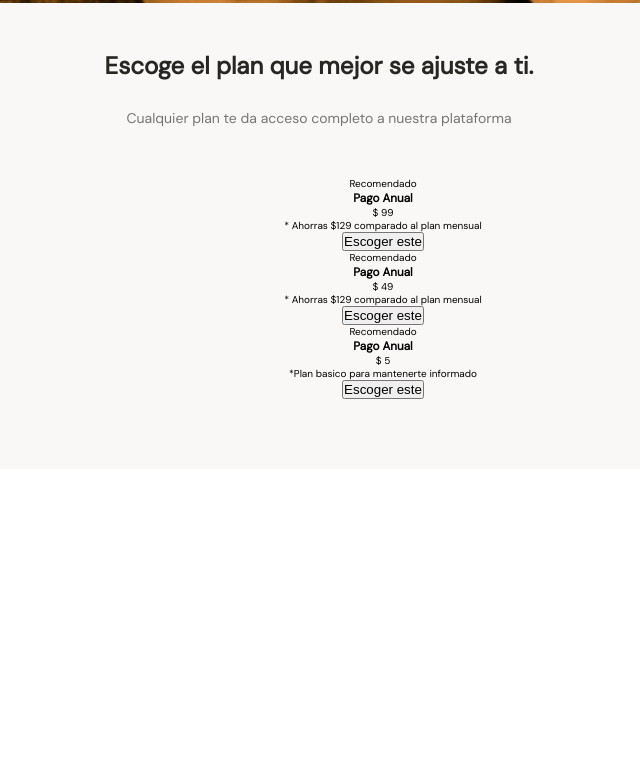
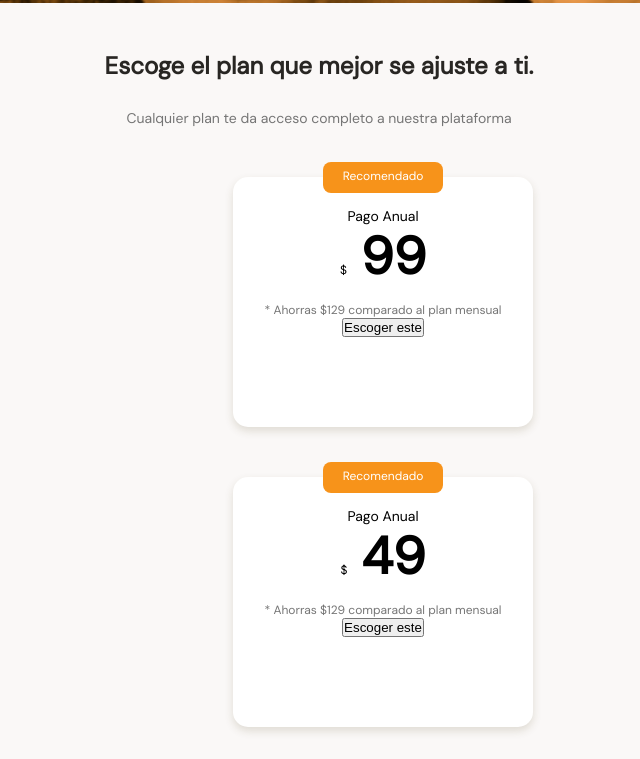
Before and after one commit to GABYvaz/mobilefirst, a plain HTML site: page index.html in a window 1280 px wide. Shown: the part 2347-3106 px from the top of the page, without its empty margins (257-897 px from the left). Before the commit the page ends 2816 px from the top, so only its background shows below. Drawn offline with Linux system fonts and the light colour scheme.

Commit message:
commit 17 tarjetas

```diff
--- a/index.html
+++ b/index.html
@@ -104,30 +104,30 @@
             </div>
             <section class="plans-container--slider">
                 <article class="plans-container--card">
-                    <p>Recomendado</p>
-                    <div>
-                        <h3>Pago Anual</h3>
-                        <p><span>$</span> 99</p>
-                        <p>* Ahorras $129 comparado al plan mensual</p>
-                        <button>Escoger este <span></span></button>
+                    <p class="recomended">Recomendado</p>
+                    <div class="plan-info-container">
+                        <h3 class="plan-card--title">Pago Anual</h3>
+                        <p class="plan-card--price"><span>$</span> 99</p>
+                        <p class=plan-card--saving>* Ahorras $129 comparado al plan mensual</p>
+                        <button class="plan-card--ca">Escoger este <span></span></button>
                     </div>
                 </article>
                 <article class="plans-container--card1">
-                    <p>Recomendado</p>
-                    <div>
-                        <h3>Pago Anual</h3>
-                        <p><span>$</span> 49</p>
-                        <p>* Ahorras $129 comparado al plan mensual</p>
-                        <button>Escoger este <span></span></button>
+                    <p class="recomended">Recomendado</p>
+                    <div class="plan-info-container">
+                        <h3 class="plan-card--title">Pago Anual</h3>
+                        <p class="plan-card--price"><span>$</span> 49</p>
+                        <p class=plan-card--saving>* Ahorras $129 comparado al plan mensual</p>
+                        <button class="plan-card--ca">Escoger este <span></span></button>
                     </div>
                 </article>
                 <article class="plans-container--card2">
-                    <p>Recomendado</p>
+                    <p class="recomended">Recomendado</p>
                     <div>
-                        <h3>Pago Anual</h3>
-                        <p><span>$</span> 5</p>
-                        <p>*Plan basico para mantenerte informado</p>
-                        <button>Escoger este <span></span></button>
+                        <h3  class="plan-card--title">Pago Anual</h3>
+                        <p class="plan-card--price"><span>$</span> 5</p>
+                        <p class=plan-card--saving>*Plan basico para mantenerte informado</p>
+                        <button class="plan-card--ca">Escoger este <span></span></button>
                     </div>
                 </article>
             </section>
--- a/styles.css
+++ b/styles.css
@@ -385,3 +385,73 @@
    line-height: 1.8rem;
    color: #757575;
 }
+.plans-container--card {
+   position: relative;
+   width: 70%;
+   min-width: 230px;
+   max-width: 300px;
+   height: 250px;
+   margin: 50px auto 0;
+   padding: 0 15px;
+   background-color: var(--just-white);
+   border-radius: 15px;
+   box-shadow: 0 4px 8px rgba(89, 73, 30, 0.16);
+}
+.plans-container--card1 {
+   position: relative;
+   width: 70%;
+   min-width: 230px;
+   max-width: 300px;
+   height: 250px;
+   margin: 50px auto 0;
+   padding: 0 15px;
+   background-color: var(--just-white);
+   border-radius: 15px;
+   box-shadow: 0 4px 8px rgba(89, 73, 30, 0.16);
+}
+.plans-container--card2 {
+   position: relative;
+   width: 70%;
+   min-width: 230px;
+   max-width: 300px;
+   height: 250px;
+   margin: 50px auto 0;
+   padding: 0 15px;
+   background-color: var(--just-white);
+   border-radius: 15px;
+   box-shadow: 0 4px 8px rgba(89, 73, 30, 0.16);
+}
+.recomended {
+   position: absolute;
+   width: 120px;
+   height: 31px;
+   padding: 6px;
+   left: calc(50% - 60px);
+   top: -15px;
+   font-size: 1.2rem;
+   background-color: var(--bitcoin-orange);
+   border-radius: 8px;
+   color: var(--just-white);
+}
+.plan-card--title {
+   padding-top: 30px;
+   font-size: 1.4rem;
+   font-weight: 500;
+   line-height: 1.8rem;
+   color: black;
+}
+.plan-card--price {
+   padding: 5px 0;
+   font-size: 5.2rem;
+   font-weight: bold;
+   line-height: 5.3rem;
+   color: black;
+}
+.plan-card--price span {
+   font-size: 1.2rem;
+   font-weight: 300;
+}
+.plan-card--saving {
+   font-size: 1.2rem;
+   color: #757575;
+}
```
